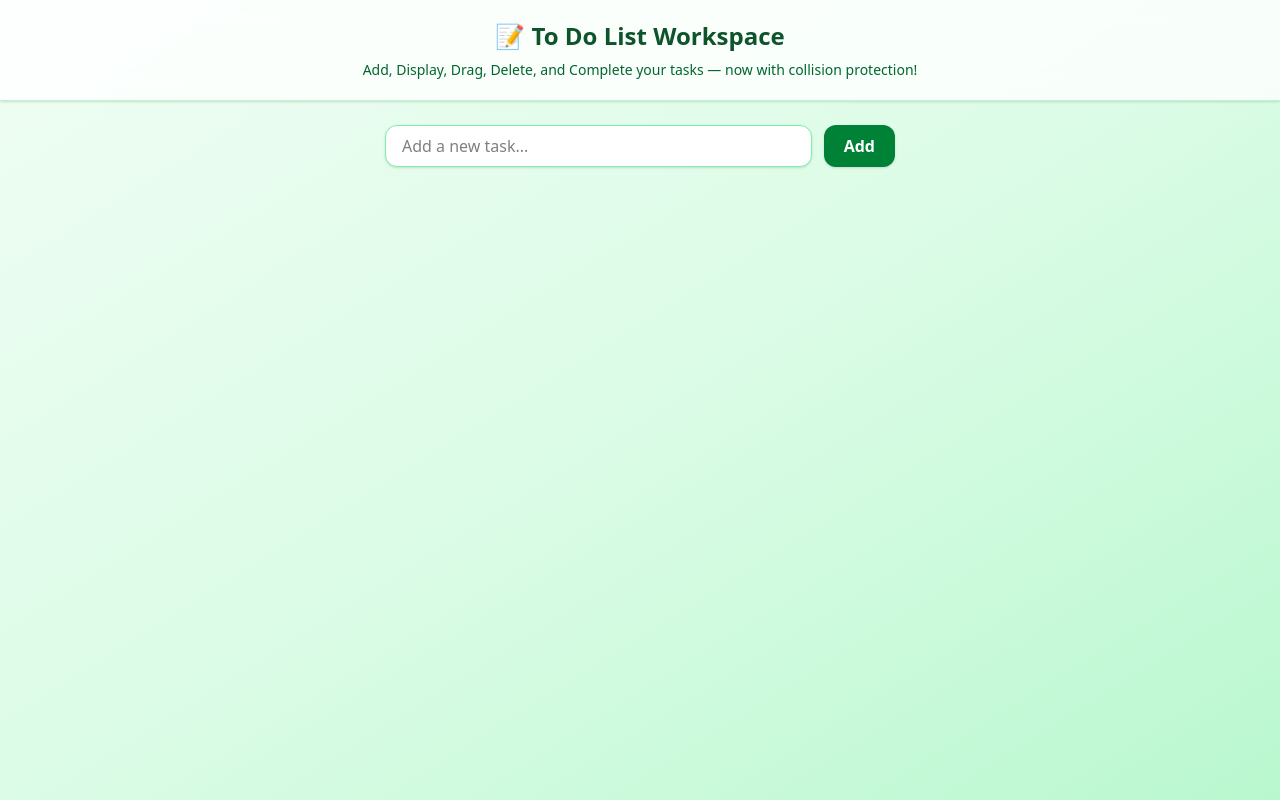
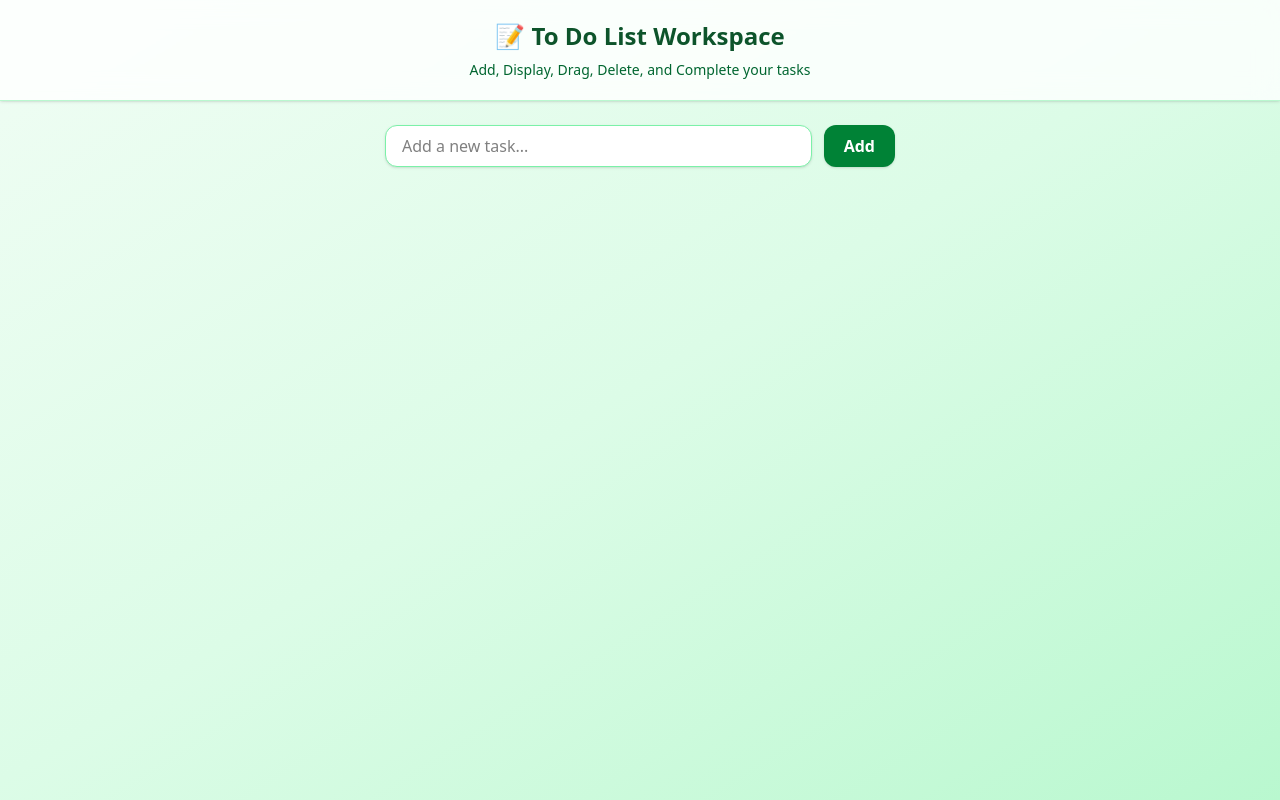
Before and after one commit to Mukdaniella/todo-list-app, a React (Vite) app: page / in a window 1280 px wide. Built offline with nearby package versions, Linux system fonts and the light colour scheme.

Commit message:
i updated todo file

```diff
--- a/src/components/todoapp.tsx
+++ b/src/components/todoapp.tsx
@@ -125,7 +125,7 @@ const TodoApp: React.FC = () => {
           📝 To Do List Workspace
         </h1>
         <p className="text-center text-green-800 text-sm">
-          Add, Display, Drag, Delete, and Complete your tasks — now with collision protection!
+          Add, Display, Drag, Delete, and Complete your tasks
         </p>
       </header>
 
```
